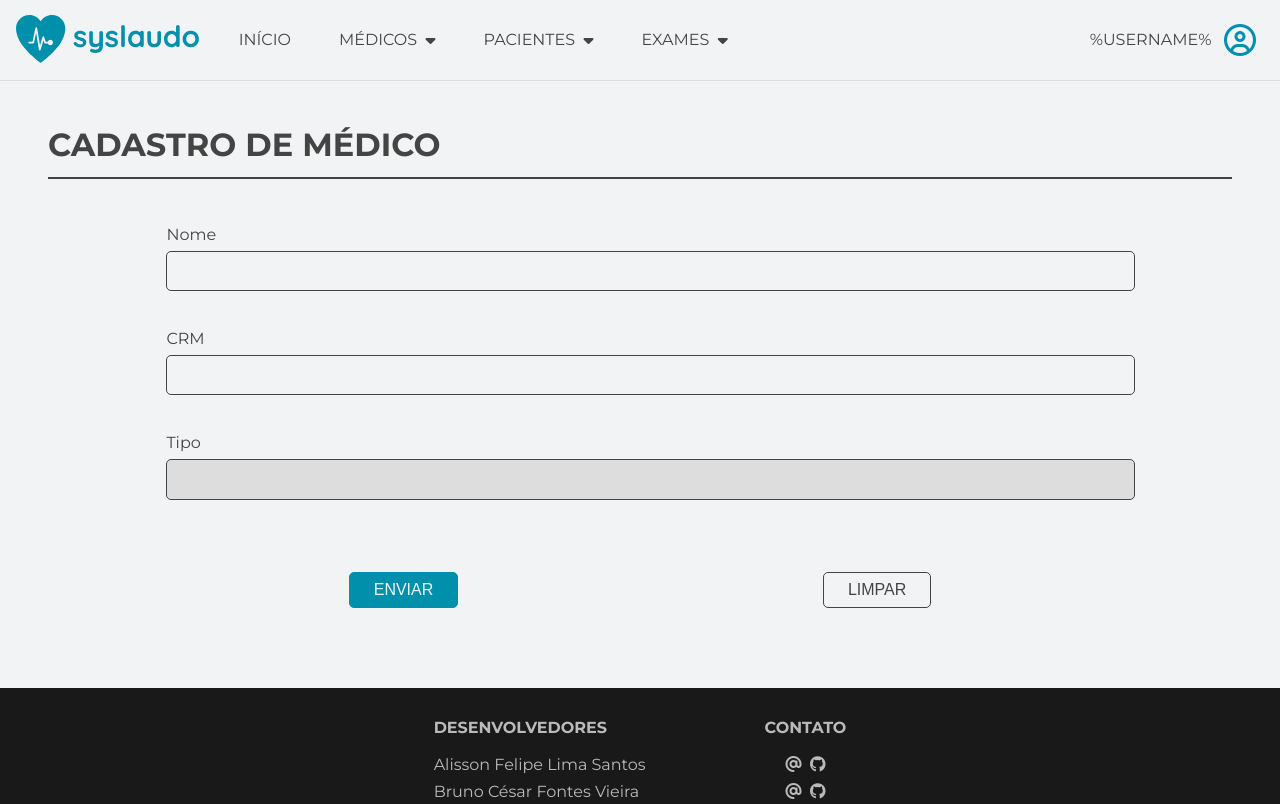
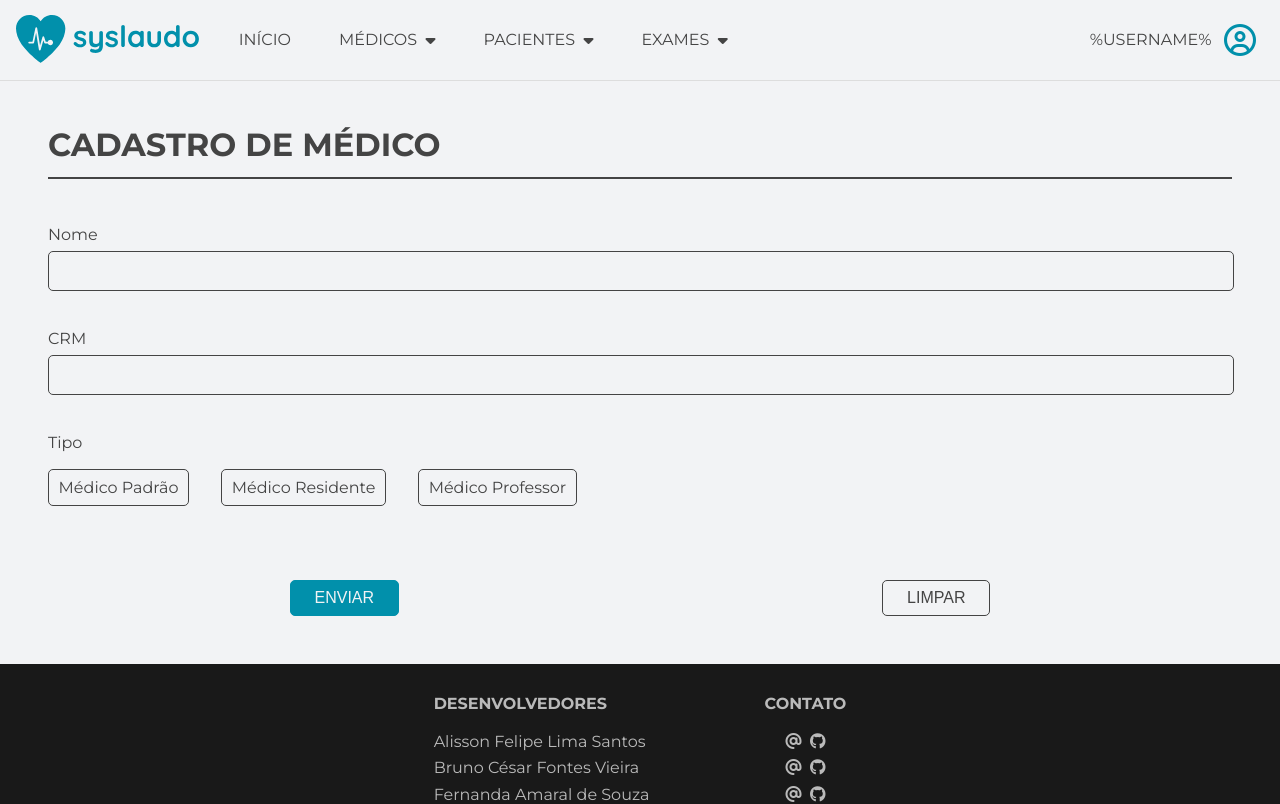
Before and after one commit to syslaudo/syslaudo-backend, a React (Create React App) app in the folder frontend/: page /cadastrar-medico in a window 1280 px wide. Shown: the top 804 px of the page. Built offline with nearby package versions, Linux system fonts and the light colour scheme.

Commit message:
Início da criação do Form de Cadastro de Médicos

```diff
--- /dev/null
+++ b/frontend/src/components/Forms/DoctorForm.tsx
@@ -0,0 +1,83 @@
+import { useState } from 'react';
+import styled from 'styled-components';
+import {
+  Button,
+  ButtonGroup,
+  Form,
+  Input,
+  InputGroup,
+  Label,
+  RadioButton,
+  RadioGroup,
+} from './FormElements';
+
+export const DoctorFormContainer = styled(Form)<{ doctorType?: string }>`
+  .inputResidente {
+    display: ${(props) => (props.doctorType === 'R' ? 'block' : 'none')};
+  }
+
+  .inputProfessor {
+    display: ${(props) => (props.doctorType === 'P' ? 'block' : 'none')};
+  }
+`;
+
+export default function DoctorForm() {
+  const [doctorType, setDoctorType] = useState('M');
+
+  return (
+    <DoctorFormContainer doctorType={doctorType}>
+      <InputGroup>
+        <Label htmlFor="nome">Nome</Label>
+        <Input id="nome" />
+      </InputGroup>
+
+      <InputGroup>
+        <Label htmlFor="crm">CRM</Label>
+        <Input id="crm" />
+      </InputGroup>
+
+      <InputGroup>
+        <Label htmlFor="tipo">Tipo</Label>
+        <RadioGroup>
+          <RadioButton
+            name="tipo"
+            id="Médico Padrão"
+            value="M"
+            onChange ={() => setDoctorType('M')}
+          />
+          <RadioButton
+            name="tipo"
+            id="Médico Residente"
+            value="R"
+            onChange ={() => setDoctorType('R')}
+          />
+          <RadioButton
+            name="tipo"
+            id="Médico Professor"
+            value="P"
+            onChange ={() => setDoctorType('P')}
+          />
+        </RadioGroup>
+      </InputGroup>
+
+      <div className="inputResidente">
+        <InputGroup>
+          <Label htmlFor="data-residencia">Data de Início da Residência</Label>
+          <Input type="date" id="data-residencia" />
+        </InputGroup>
+      </div>
+
+      <div className="inputProfessor">
+        <InputGroup>
+          <Label htmlFor="titulacao">Titulação</Label>
+          <Input id="titulacao" />
+        </InputGroup>
+      </div>
+
+      <ButtonGroup>
+        <Button primary>Enviar</Button>
+        <Button>Limpar</Button>
+      </ButtonGroup>
+    </DoctorFormContainer>
+  );
+}
--- a/frontend/src/components/FormElements.tsx
+++ b/frontend/src/components/Forms/FormElements.tsx
@@ -1,10 +1,10 @@
 import styled from 'styled-components';
-import * as colors from '../style/colors';
+import * as colors from '../../style/colors';
 
 export const Form = styled.div`
   display: block;
-  width: 80%;
-  margin: 2rem auto;
+  width: 100%;
+  margin: auto;
 `;
 
 export const InputGroup = styled.div`
@@ -61,7 +61,7 @@ export const Input = styled.input`
   border: 1px solid ${colors.text};
   background: ${colors.componentBackground};
   border-radius: 5px;
-  width: 100%;
+  width: calc(100% - 1.2rem);
   margin-bottom: 0.5em;
 
   :disabled {
@@ -74,3 +74,63 @@ export const Input = styled.input`
     box-shadow: 0 0 0 2px ${colors.primaryShadow};
   }
 `;
+
+export const RadioGroup = styled.div`
+  display: flex;
+  justify-content: flex-start;
+
+  @media screen and (max-width: 1000px) {
+    flex-direction: column;
+    width: 100%;
+    margin: 0;
+  }
+`;
+
+const Radio = styled.label`
+  display: flex;
+  margin-right: 2rem;
+  padding: 0.6rem 0;
+  border-radius: 5px;
+
+  input {
+    display: none;
+  }
+
+  span {
+    border: 1px solid ${colors.text};
+    padding: 0.6rem;
+    border-radius: 5px;
+    white-space: nowrap;
+  }
+
+  input:checked + span {
+    color: ${colors.primary};
+    border: 1px solid ${colors.primary};
+    box-shadow: 0 0 0 2px ${colors.primaryShadow};
+  }
+
+  @media screen and (max-width: 1000px) {
+    width: 100%;
+
+    span {
+      width: calc(100% - 1.2rem);
+      text-align: center;
+    }
+  }
+`;
+
+export function RadioButton(props: any) {
+  return (
+    <Radio>
+      <input
+        type="radio"
+        name={props.name}
+        id={props.id}
+        value={props.value}
+        checked={props.checked}
+        onChange={props.onChange}
+      />
+      <span>{props.id}</span>
+    </Radio>
+  );
+}
--- a/frontend/src/components/Navbar/index.tsx
+++ b/frontend/src/components/Navbar/index.tsx
@@ -7,13 +7,7 @@ export default function Navbar() {
     false
   );
 
-  const toggleMobile = () => {
-    if (displayMobile) {
-      setDisplayMobile(false);
-    } else {
-      setDisplayMobile(true);
-    }
-  };
+  const toggleMobile = () => {displayMobile ? setDisplayMobile(false) : setDisplayMobile(true)}
 
     return (
       <div>
--- a/frontend/src/components/Navbar/style.tsx
+++ b/frontend/src/components/Navbar/style.tsx
@@ -151,7 +151,7 @@ export const StyledMobileNavbar = styled.nav<{ displayMobile: boolean }>`
     display: none;
   }
 
-  @media screen and (min-width: 1000px) {
+  @media screen and (min-width: 1001px) {
     display: none;
   }
 `;
--- a/frontend/src/index.tsx
+++ b/frontend/src/index.tsx
@@ -24,6 +24,7 @@ ReactDOM.render(
       <Body>
         <Switch>
           <Route path="/" exact={true} component={Inicio} />
+          <Route path="/inicio" component={Inicio} />
           <Route path="/cadastrar-medico" component={CadastrarMedico} />
           <Route path="/listar-medicos" component={ListarMedicos} />
           <Route path="/cadastrar-paciente" component={CadastrarPaciente} />
--- a/frontend/src/pages/CadastrarMedico.tsx
+++ b/frontend/src/pages/CadastrarMedico.tsx
@@ -1,38 +1,12 @@
-import {
-  Button,
-  ButtonGroup,
-  Form,
-  Input,
-  InputGroup,
-  Label,
-} from '../components/FormElements';
 import { Title } from '../components/TextElements';
+import DoctorForm from '../components/Forms/DoctorForm';
+
 
 export default function CadastrarMedico() {
   return (
     <div className="CadastrarMedico">
       <Title>Cadastro de Médico</Title>
-      <Form>
-        <InputGroup>
-          <Label htmlFor="nome">Nome</Label>
-          <Input id="nome" />
-        </InputGroup>
-
-        <InputGroup>
-          <Label htmlFor="crm">CRM</Label>
-          <Input id="crm" />
-        </InputGroup>
-
-        <InputGroup>
-          <Label htmlFor="tipo">Tipo</Label>
-          <Input id="tipo" disabled={true} />
-        </InputGroup>
-
-        <ButtonGroup>
-          <Button primary>Enviar</Button>
-          <Button>Limpar</Button>
-        </ButtonGroup>
-      </Form>
+      <DoctorForm />
     </div>
   );
 }
```
